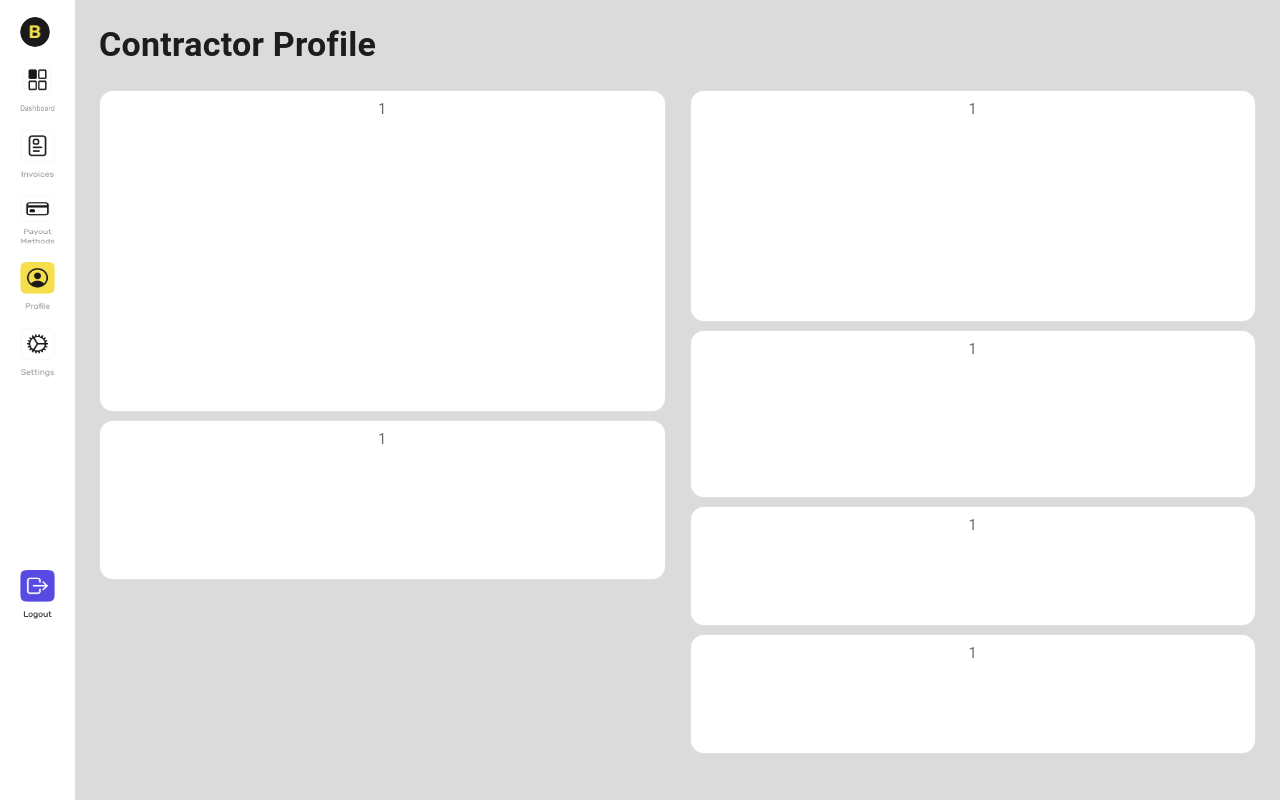
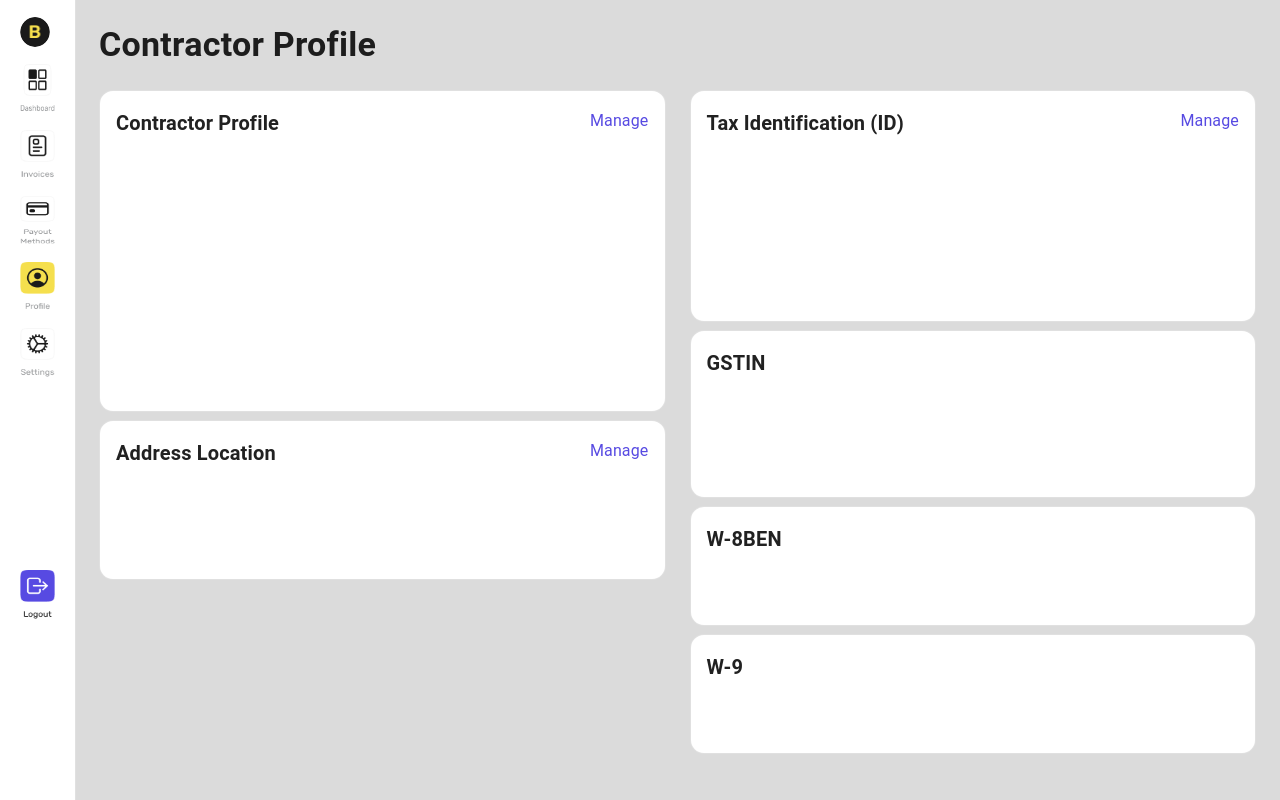
Before and after one commit to 100ngramjit/octaloop-task, a React (Create React App) app: page /dashboard in a window 1280 px wide. Built offline with nearby package versions, Linux system fonts and the light colour scheme.

Commit message:
headings added to dashboard cards

```diff
--- a/src/components/DashBoardContent.js
+++ b/src/components/DashBoardContent.js
@@ -1,6 +1,14 @@
 import React from "react";
 import { styled } from "@mui/material/styles";
-import { Box, Grid, Typography, Paper } from "@mui/material";
+import {
+  Box,
+  Grid,
+  Typography,
+  Paper,
+  CardHeader,
+  Avatar,
+  IconButton,
+} from "@mui/material";
 
 const Item = styled(Paper)(({ theme }) => ({
   backgroundColor: theme.palette.mode === "dark" ? "#1A2027" : "#fff",
@@ -30,12 +38,46 @@ const DashBoardContent = () => {
             >
               <Grid item xs={12}>
                 <Item elevation={0} variant="outlined" sx={{ height: "322px" }}>
-                  1
+                  <Box
+                    sx={{
+                      display: "flex",
+                      justifyContent: "space-between",
+                      p: 1,
+                    }}
+                  >
+                    <Typography
+                      variant="h6"
+                      sx={{ fontWeight: 600, pt: 0 }}
+                      color="text.primary"
+                    >
+                      Contractor Profile
+                    </Typography>
+                    <Typography variant="subtitle1" color="secondary">
+                      Manage
+                    </Typography>
+                  </Box>
                 </Item>
               </Grid>
               <Grid item xs={12}>
                 <Item elevation={0} variant="outlined" sx={{ height: "160px" }}>
-                  1
+                  <Box
+                    sx={{
+                      display: "flex",
+                      justifyContent: "space-between",
+                      p: 1,
+                    }}
+                  >
+                    <Typography
+                      variant="h6"
+                      sx={{ fontWeight: 600, pt: 0 }}
+                      color="text.primary"
+                    >
+                      Address Location
+                    </Typography>
+                    <Typography variant="subtitle1" color="secondary">
+                      Manage
+                    </Typography>
+                  </Box>
                 </Item>
               </Grid>
             </Grid>
@@ -48,22 +90,81 @@ const DashBoardContent = () => {
             >
               <Grid item xs={12}>
                 <Item elevation={0} variant="outlined" sx={{ height: "29vh" }}>
-                  1
+                  <Box
+                    sx={{
+                      display: "flex",
+                      justifyContent: "space-between",
+                      p: 1,
+                    }}
+                  >
+                    <Typography
+                      variant="h6"
+                      sx={{ fontWeight: 600, pt: 0 }}
+                      color="text.primary"
+                    >
+                      Tax Identification (ID)
+                    </Typography>
+                    <Typography variant="subtitle1" color="secondary">
+                      Manage
+                    </Typography>
+                  </Box>
                 </Item>
               </Grid>
               <Grid item xs={12}>
                 <Item elevation={0} variant="outlined" sx={{ height: "21vh" }}>
-                  1
+                  <Box
+                    sx={{
+                      display: "flex",
+                      justifyContent: "space-between",
+                      p: 1,
+                    }}
+                  >
+                    <Typography
+                      variant="h6"
+                      sx={{ fontWeight: 600, pt: 0 }}
+                      color="text.primary"
+                    >
+                      GSTIN
+                    </Typography>
+                  </Box>
                 </Item>
               </Grid>{" "}
               <Grid item xs={12}>
                 <Item elevation={0} variant="outlined" sx={{ height: "15vh" }}>
-                  1
+                  <Box
+                    sx={{
+                      display: "flex",
+                      justifyContent: "space-between",
+                      p: 1,
+                    }}
+                  >
+                    <Typography
+                      variant="h6"
+                      sx={{ fontWeight: 600, pt: 0 }}
+                      color="text.primary"
+                    >
+                      W-8BEN
+                    </Typography>
+                  </Box>
                 </Item>
               </Grid>{" "}
               <Grid item xs={12}>
                 <Item elevation={0} variant="outlined" sx={{ height: "15vh" }}>
-                  1
+                  <Box
+                    sx={{
+                      display: "flex",
+                      justifyContent: "space-between",
+                      p: 1,
+                    }}
+                  >
+                    <Typography
+                      variant="h6"
+                      sx={{ fontWeight: 600, pt: 0 }}
+                      color="text.primary"
+                    >
+                      W-9
+                    </Typography>
+                  </Box>
                 </Item>
               </Grid>
             </Grid>
```
